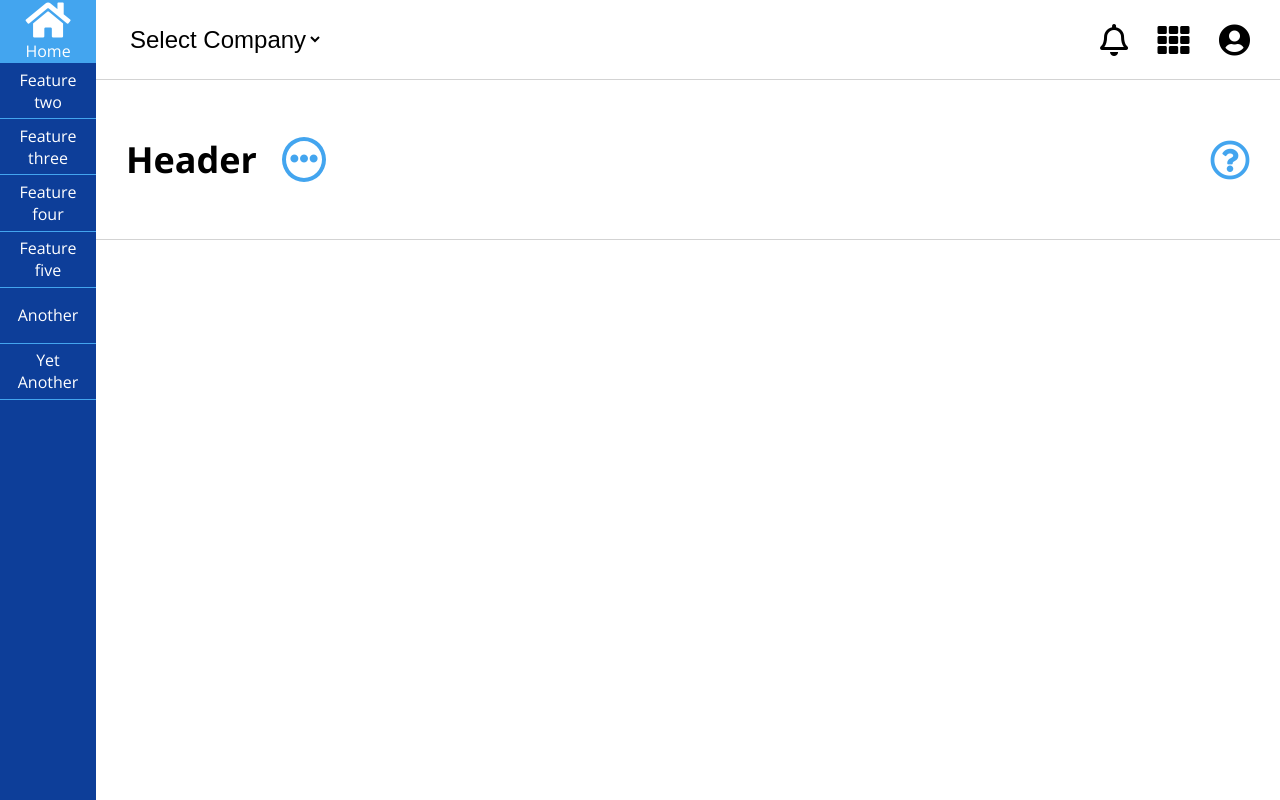
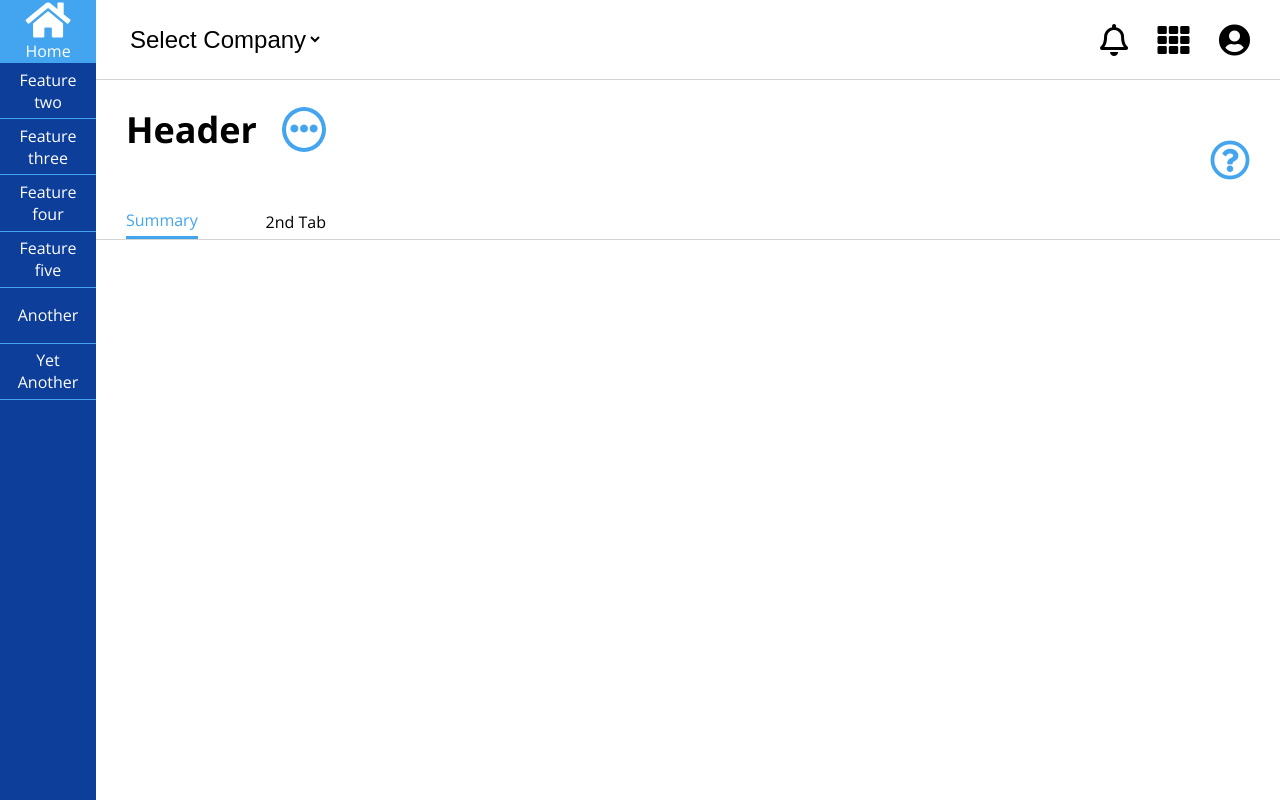
Before and after one commit to MaciejGazdecki/Test-tak-for-F-secure, a React app: page /#/ in a window 1280 px wide. Built offline with nearby package versions, Linux system fonts and the light colour scheme.

Commit message:
I finished the Home infoBar

```diff
--- /dev/null
+++ b/src/js/Home/2ndTab/seccondTab.js
@@ -0,0 +1,11 @@
+import React from 'react';
+
+function SeccondTab() {
+    return (
+        <section>
+
+        </section>
+    )
+}
+
+export default SeccondTab;
--- a/src/js/Home/home.js
+++ b/src/js/Home/home.js
@@ -1,13 +1,29 @@
-import React from 'react';
+import React, {useState} from 'react';
 import style from './home.module.scss';
+import SeccondTab from "./2ndTab/seccondTab";
 
 function Home() {
+    const [activeComponent, setActive] = useState(true);
     return (
         <section className={style.homeSection}>
             <div className={style.infoBar}>
                 <div className={style.header}>
-                    <h2>Header</h2>
-                    <p><i className="fas fa-ellipsis-h"></i></p>
+                    <div className={style.panel}>
+                        <h2>Header</h2>
+                        <p><i className="fas fa-ellipsis-h"></i></p>
+                    </div>
+                    <div className={style.buttons}>
+                        <p onClick={() => setActive(true)}
+                           style={activeComponent ? {color: '#43A5EF', borderBottom: '3px solid'} : {color:'black'}}
+                        >
+                            Summary
+                        </p>
+                        <p onClick={() => setActive(false)}
+                           style={!activeComponent ? {color: '#43A5EF', borderBottom: '3px solid'} : {color:'black'}}
+                        >
+                            2nd Tab
+                        </p>
+                    </div>
                 </div>
                 <i className="far fa-question-circle"></i>
             </div>
--- a/src/js/Home/home.module.scss
+++ b/src/js/Home/home.module.scss
@@ -17,7 +17,15 @@
       display: flex;
       align-items: center;
       justify-content: space-between;
+      flex-direction: column;
       width: 200px;
+      height: 100%;
+      .panel {
+        display: flex;
+        width: 100%;
+        align-items: center;
+        justify-content: space-between;
+        margin-top: 25px;
         h2 {
           font-size: 36px;
         }
@@ -31,6 +39,17 @@
           }
         }
       }
+      .buttons {
+        display: flex;
+        width: 100%;
+        align-items: center;
+        justify-content: space-between;
+        p {
+          cursor: pointer;
+          padding-bottom: 5px;
+        }
+      }
+    }
     i {
       font-size: 40px;
       color: #43A5EF;
```
Lines whose indentation alone changed are shown as unchanged.
